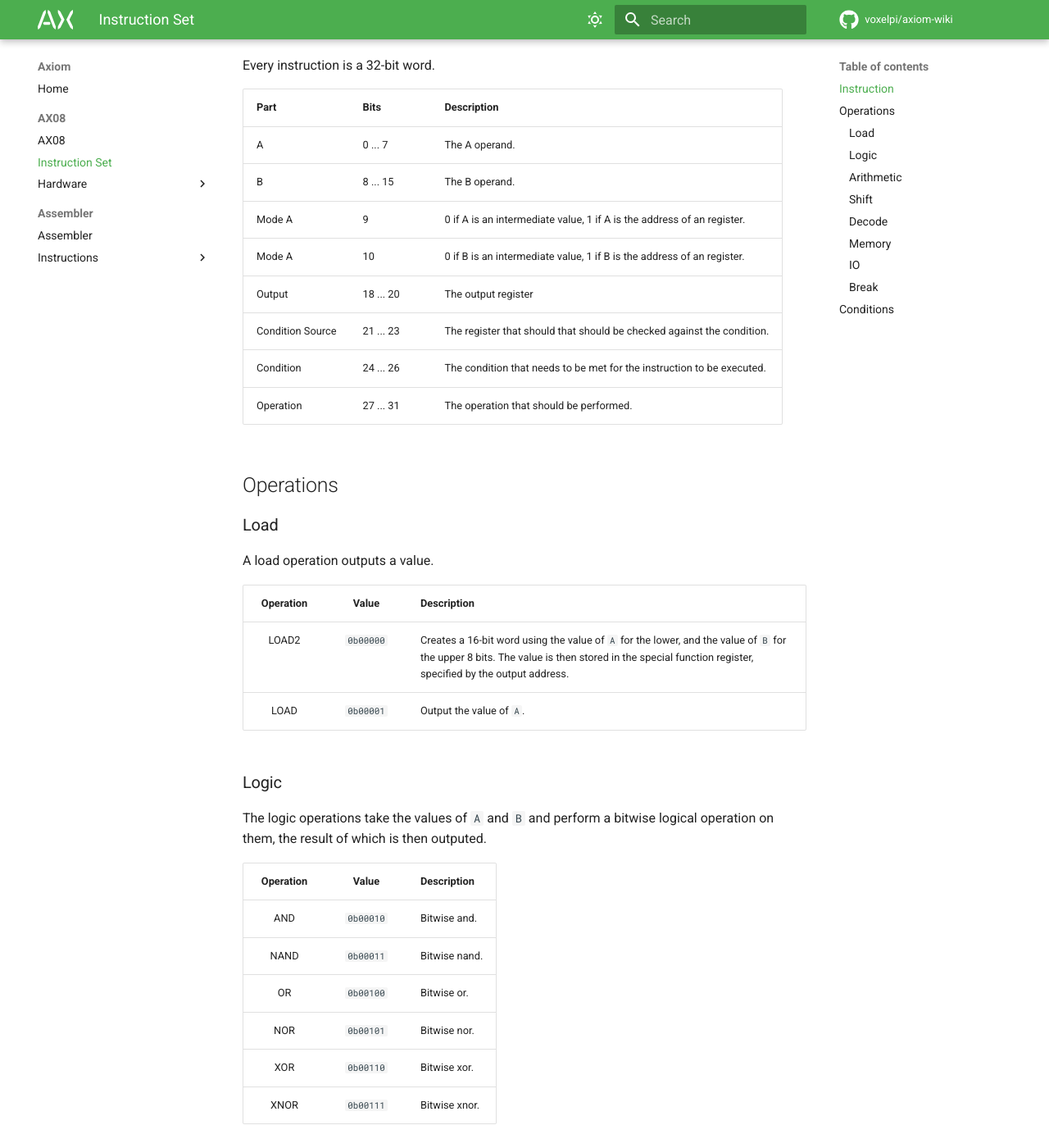
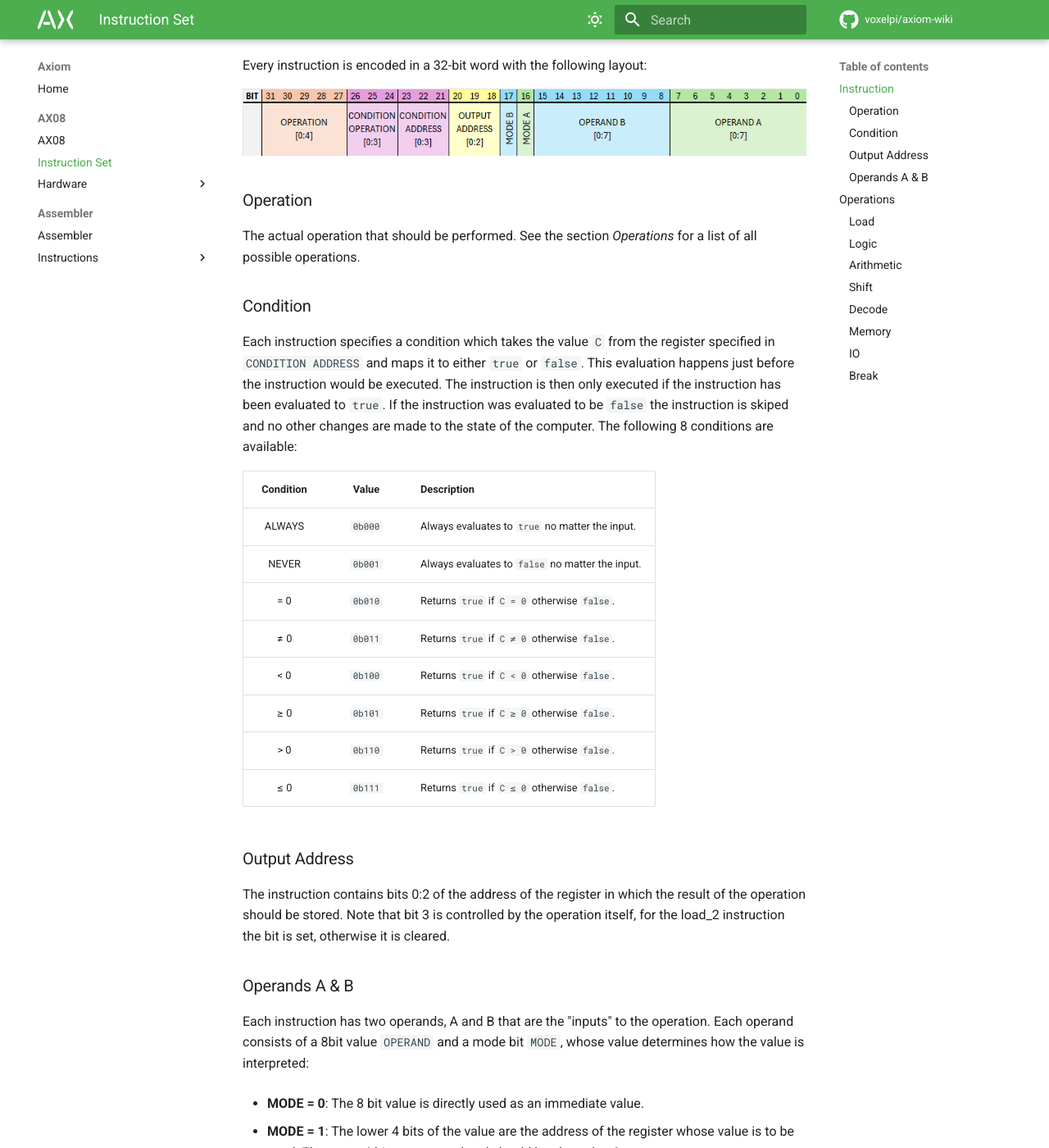
Before and after one commit to VoxelPi/Axiom-Wiki, an MkDocs documentation site: the page built from docs/AX08/instruction_set.md, in a window 1280 px wide and 1400 px high, scrolled down 204 px. Shown: the whole window at 82% size. Built offline with MkDocs 1.6.1 and Material for MkDocs 9.7.7, drawn with Linux system fonts in a browser that asks for light colours; comment, search, counter and statistics services are not loaded; some of the changed text lies outside the part shown.

Commit message:
Improve ax08 instruction set documentation

```diff
--- a/docs/AX08/instruction_set.md
+++ b/docs/AX08/instruction_set.md
@@ -2,24 +2,58 @@
 
 ## Instruction
 
-Every instruction is a 32-bit word.
+Every instruction is encoded in a 32-bit word with the following layout:
 
-Part | Bits | Description
---- | --- | ---
-A | 0 ... 7 | The A operand.
-B | 8 ... 15 | The B operand.
-Mode A | 9 | 0 if A is an intermediate value, 1 if A is the address of an register.
-Mode A | 10 | 0 if B is an intermediate value, 1 if B is the address of an register.
-Output | 18 ... 20 | The output register
-Condition Source | 21 ... 23 | The register that should that should be checked against the condition.
-Condition | 24 ... 26 | The condition that needs to be met for the instruction to be executed.
-Operation | 27 ... 31 | The operation that should be performed.
+![instruction_word](./assets/instruction_word.png)
+
+
+### Operation
+
+The actual operation that should be performed. See the section _Operations_ for a list of all possible operations.
+
+
+### Condition
+
+Each instruction specifies a condition which takes the value `C` from the register specified in `CONDITION ADDRESS` and maps it to either `true` or `false`.
+This evaluation happens just before the instruction would be executed. The instruction is then only executed if the instruction has been evaluated to `true`.
+If the instruction was evaluated to be `false` the instruction is skiped and no other changes are made to the state of the computer.
+The following 8 conditions are available:
+
+Condition | Value | Description
+:---:| :---: | ---
+ALWAYS | `0b000` | Always evaluates to `true` no matter the input.
+NEVER | `0b001` | Always evaluates to `false` no matter the input.
+= 0 | `0b010` | Returns `true` if `C = 0` otherwise `false`.
+≠ 0 | `0b011` | Returns `true` if `C ≠ 0` otherwise `false`.
+< 0 | `0b100` | Returns `true` if `C < 0` otherwise `false`.
+≥ 0 | `0b101` | Returns `true` if `C ≥ 0` otherwise `false`.
+\> 0 | `0b110` | Returns `true` if `C > 0` otherwise `false`.
+≤ 0 | `0b111` | Returns `true` if `C ≤ 0` otherwise `false`.
+
+
+### Output Address
+
+The instruction contains bits 0:2 of the address of the register in which the result of the operation should be stored.
+Note that bit 3 is controlled by the operation itself, for the load_2 instruction the bit is set, otherwise it is cleared.
+
+
+### Operands A & B
+
+Each instruction has two operands, A and B that are the "inputs" to the operation. Each operand consists of a 8bit value `OPERAND` and a mode bit `MODE`, whose value determines how the value is interpreted:
+
+- **MODE = 0**: The 8 bit value is directly used as an immediate value.
+
+- **MODE = 1**: The lower 4 bits of the value are the address of the register whose value is to be used. The upper 4 bits are unused and should be cleared to 0.
+
+![Operand](./assets/operand.png)
+
+
 
 ## Operations
 
 ### Load
 
-A load operation outputs a value.
+Load operations write their input value directly to the output.
 
 Operation | Value | Description
 :---:| :---: | ---
@@ -95,26 +129,8 @@ WRITE | `0b11x10` | Writes the value of `A` to the io port.
 
 ### Break
 
-The break instruction causes the ax08 computer to halt at the end of the instruction. This enables so called "Software Breakpoints".
+The break instruction causes the ax08 computer to halt at the end of the instruction. Combined with conditions this allows for a simple version of "Software Breakpoints".
 
 Operation | Value | Description
 :---:| :---: | ---
 BREAK | `0b11111` | Causes the computer to halt.
-
-
-## Conditions
-
-There are 8 possible conditions that can be used in each instructions. Each of them takes the value `C` from the register specified in `condition_source` and maps it to either `true` or `false`. If the condition is evaluated to `true` the instruction is executed, otherwise the instruction is skipped without any changes made to the state of the computer.
-
-The available conditions are:
-
-Condition | Value | Description
-:---:| :---: | ---
-ALWAYS | `0b000` | Always evaluates to `true` no matter the input.
-NEVER | `0b001` | Always evaluates to `false` no matter the input.
-= 0 | `0b010` | Returns `true` if `C = 0` otherwise `false`.
-≠ 0 | `0b011` | Returns `true` if `C ≠ 0` otherwise `false`.
-< 0 | `0b100` | Returns `true` if `C < 0` otherwise `false`.
-≥ 0 | `0b101` | Returns `true` if `C ≥ 0` otherwise `false`.
-\> 0 | `0b110` | Returns `true` if `C > 0` otherwise `false`.
-≤ 0 | `0b111` | Returns `true` if `C ≤ 0` otherwise `false`.
```
Also changed, not shown: docs/AX08/assets/instruction_word.png (added), docs/AX08/assets/operand.png (added).
